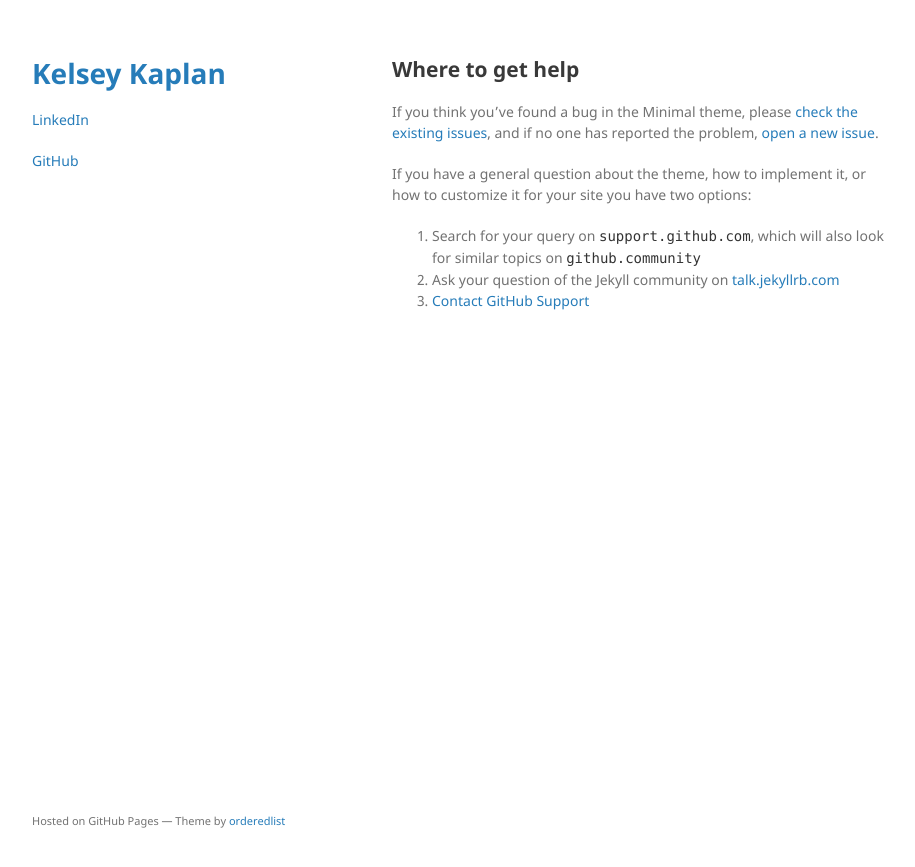
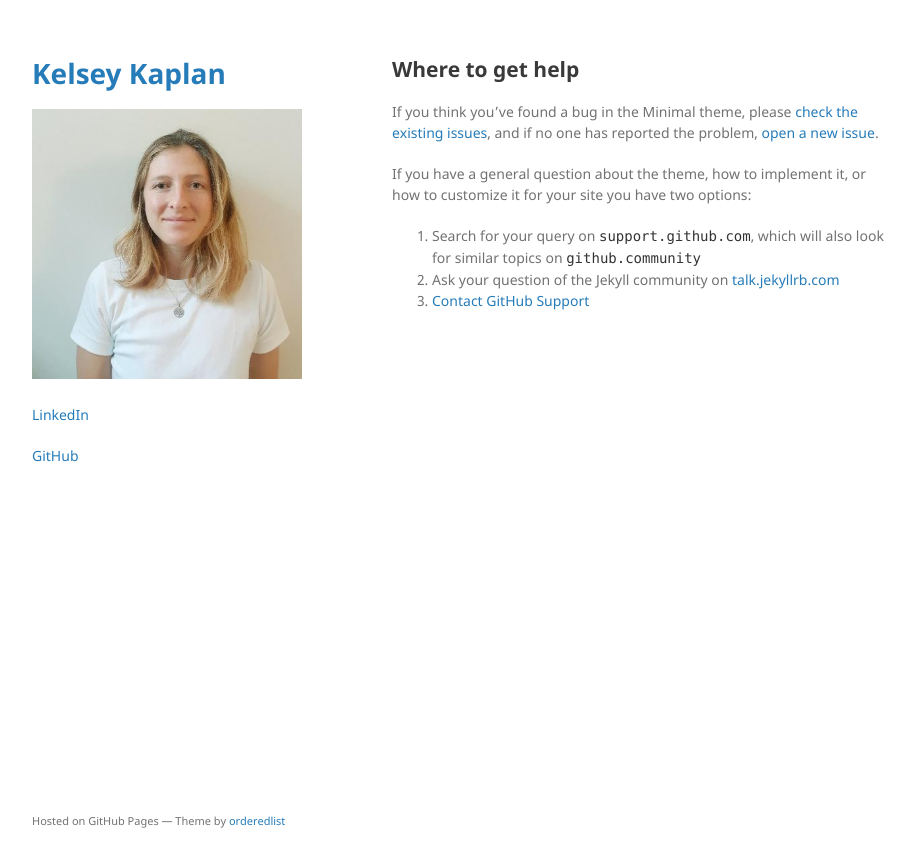
Before and after one commit to kelseykap/kelseykap.github.io, a Jekyll site: the page built from docs/SUPPORT.md, in a window 1280 px wide. Shown: the top 867 px of the page, without its empty margins (178-1093 px from the left). Built offline with Jekyll 4.4.1, drawn with Linux system fonts in a browser that asks for light colours; our own code applies the rules of GitHub Pages for plain Markdown files; the repository's description, which GitHub fills in, is left out.

Commit message:
Update _config.yml

```diff
--- a/_config.yml
+++ b/_config.yml
@@ -1,2 +1,4 @@
 theme: jekyll-theme-minimal
 title: Kelsey Kaplan
+
+logo: /assets/img/profile.jpeg
```
